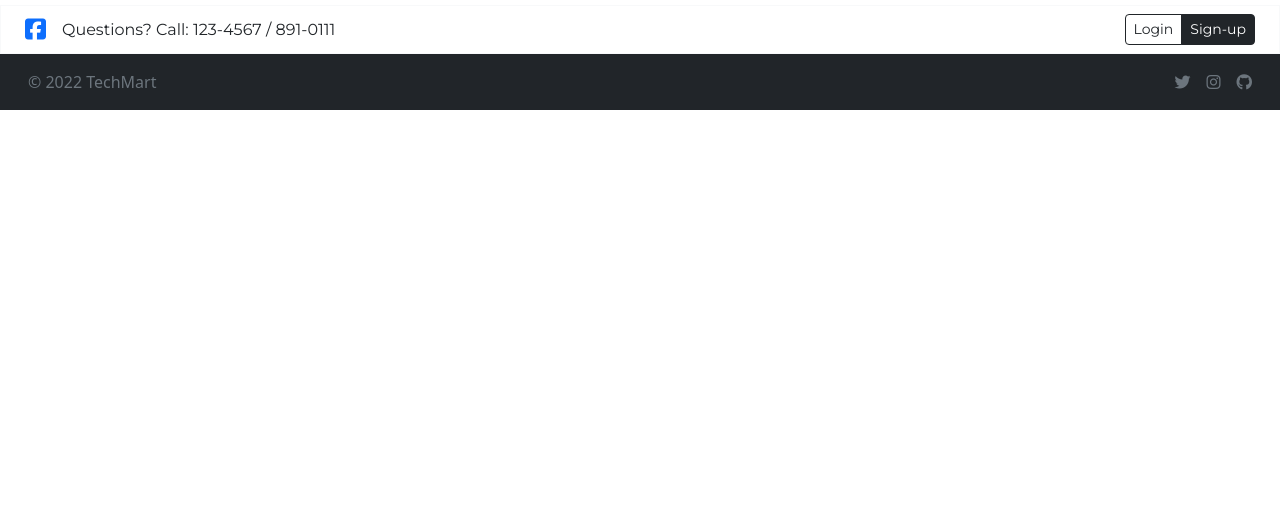
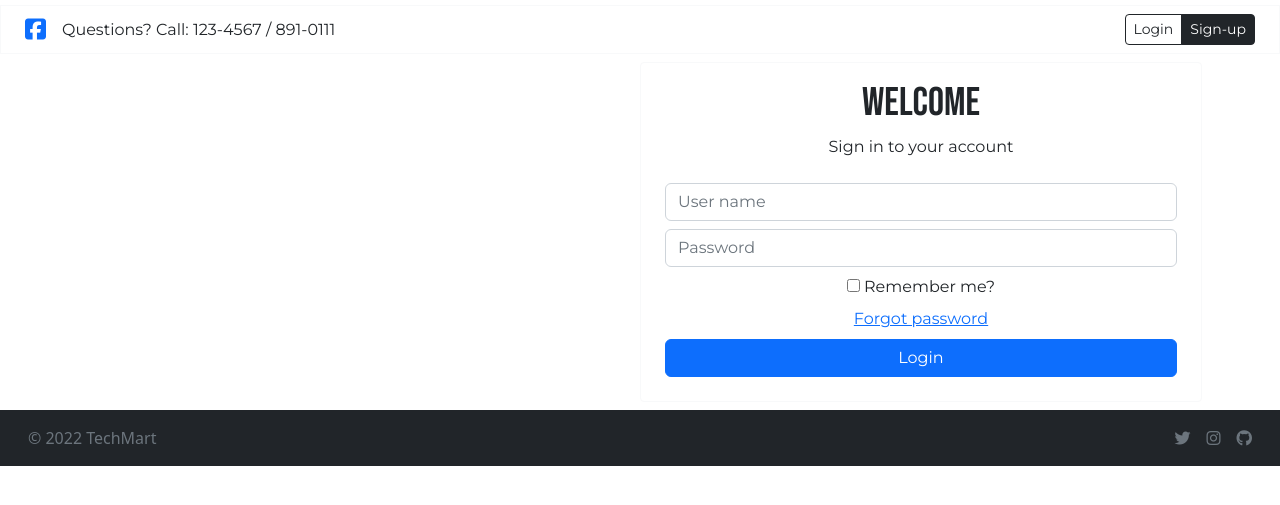
Before and after one commit to ellenjane001/mini-project-2-temp, a plain HTML site: page app/login.html in a window 1280 px wide. Shown: the part 121-626 px from the top of the page. Drawn offline with nearby package versions, Linux system fonts and the light colour scheme.

Commit message:
edit login form design

```diff
--- a/app/login.html
+++ b/app/login.html
@@ -70,6 +70,25 @@
             </div>
         </div>
         <!-- template stops here -->
+        <div class="container text-center">
+            <div class="row p-2">
+                <div class="col-6"></div>
+                <div class="col-6 border border-light rounded-1 p-3">
+                    <h1>Welcome</h1>
+                    <p>Sign in to your account</p>
+                    <form class="p-2 d-flex flex-column gap-2">
+                        <input type="text" id="username" name="username" class="form-control" placeholder="User name">
+                        <input type="password" id="password" name="password" class="form-control"
+                            placeholder="Password">
+                        <label for="remember">
+                            <input type="checkbox" name="remember" id="remember"> Remember me?
+                        </label>
+                        <a href="#">Forgot password</a>
+                        <button class="btn btn-primary">Login</button>
+                    </form>
+                </div>
+            </div>
+        </div>
     </main>
     <!-- footer -->
     <footer class=" footer mt-auto bg-dark">
```
